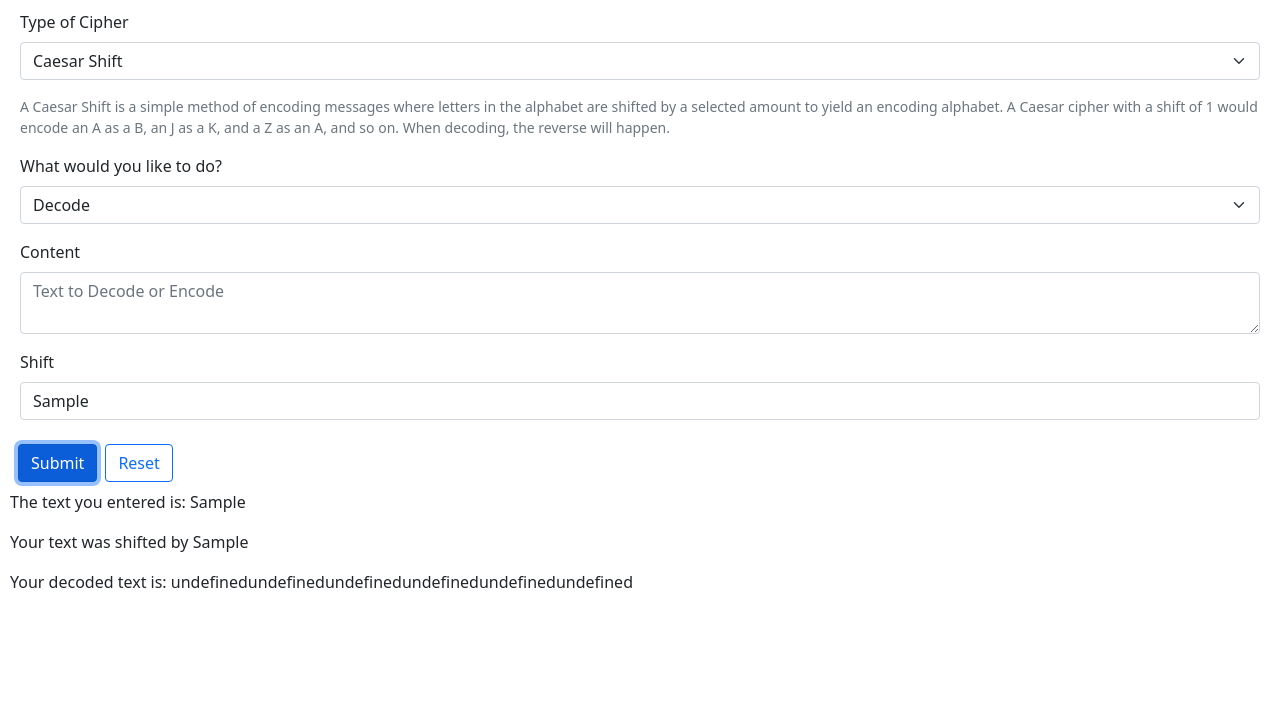
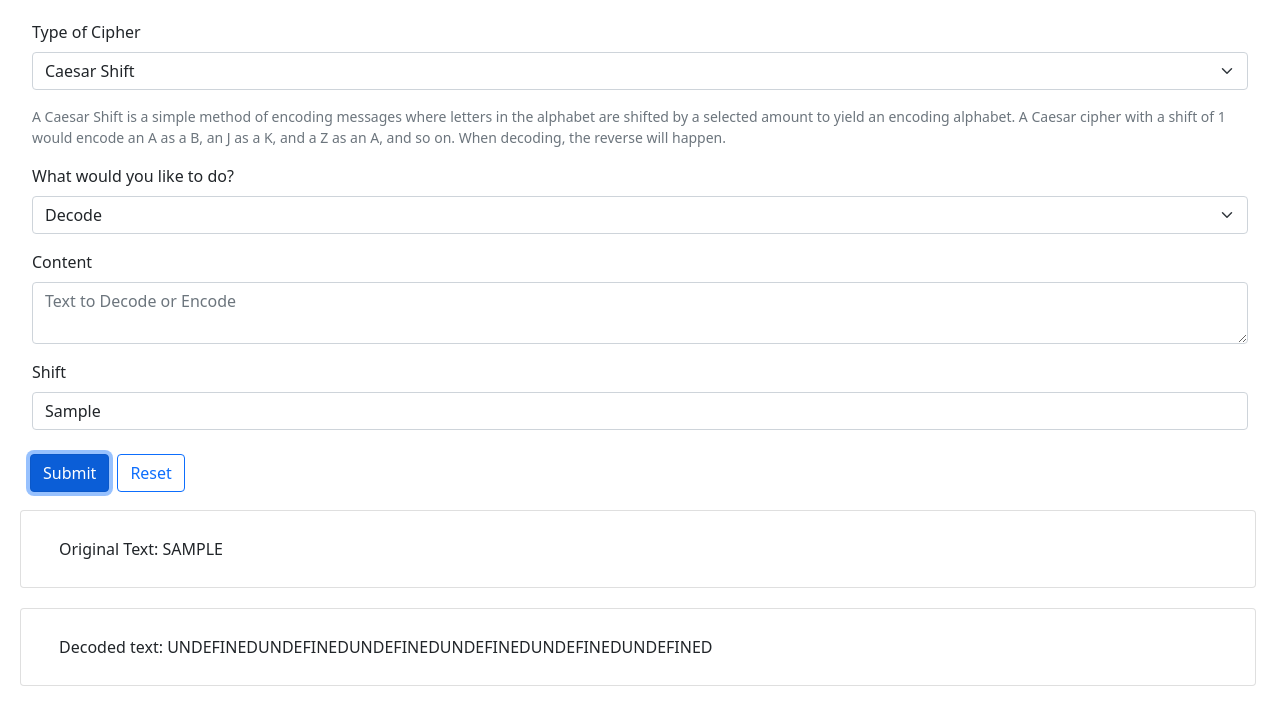
Before and after one commit to kodastokes/cipher-app, a React (Create React App) app: page / in a window 1280 px wide. Both pictures are taken after typing "Sample", "Sample" into the empty fields and a click on the button "Submit". Shown: the top 724 px of the page. Built offline with nearby package versions, Linux system fonts and the light colour scheme.

Commit message:
added answers to cards

```diff
--- a/src/App.js
+++ b/src/App.js
@@ -1,23 +1,36 @@
 import "./App.css";
 import React, { useState } from "react";
+import Container from "react-bootstrap/Container";
+import Row from "react-bootstrap/Row";
 import InputForm from "./InputForm";
 import CaesarLogic from "./CaesarLogic";
 import PolybiusLogic from "./PolybiusLogic";
 import SubstitutionLogic from "./SubstitutionLogic";
 
-import 'bootstrap/dist/css/bootstrap.min.css';
+import "bootstrap/dist/css/bootstrap.min.css";
 
 function App() {
+  const [info, setInfo] = useState({});
+  const [answer, setAnswer] = useState({});
 
-  const [info, setInfo] = useState({})
-
-  const createInfo = (newInfo) =>
-    setInfo(newInfo)
+  const createInfo = (newInfo) => setInfo(newInfo);
+  const createAnswer = (newAnswer) => setAnswer(newAnswer)
 
   return (
     <>
-      <InputForm createInfo={createInfo}/>
-      {info.type === "Caesar Shift" ? <CaesarLogic info={info} /> : info.type === "Polybius Square" ? <PolybiusLogic info={info} /> : <SubstitutionLogic info={info} /> }
+      <Container fluid>
+        <Row>
+          <InputForm createInfo={createInfo} />
+        </Row>
+        <Row>
+        {info.type === "Caesar Shift" ? (
+            <CaesarLogic info={info} />
+          ) : info.type === "Polybius Square" ? (
+            <PolybiusLogic info={info} />
+          ) :
+            <SubstitutionLogic info={info} />}
+        </Row>
+      </Container>
     </>
   );
 }
--- a/src/CaesarLogic.js
+++ b/src/CaesarLogic.js
@@ -1,4 +1,6 @@
 import React from "react";
+import Row from "react-bootstrap/Row";
+import Card from "react-bootstrap/Card";
 
 function CaesarLogic({ info }) {
   function caesar(input, shift, encode) {
@@ -42,13 +44,18 @@ function CaesarLogic({ info }) {
   if (info.content) {
     return (
       <>
-        <p> The text you entered is: {info.content}</p>
-        <p> Your text was shifted by {info.shift}</p>
-        <p>
-          {" "}
-          Your {info.encodeStatus.toLowerCase()}d text is:{" "}
-          {caesar(info.content, info.shift, info.encodeStatus)}{" "}
-        </p>
+        <Row>
+          <Card body>Original Text: {info.content.toUpperCase()}</Card>
+        </Row>
+        {/* <Row>
+          <Card body>Your text was shifted by {info.shift}</Card>
+        </Row> */}
+        <Row>
+          <Card body>
+            {info.encodeStatus}d text:{" "}
+            {caesar(info.content, info.shift, info.encodeStatus).toUpperCase()}
+          </Card>
+        </Row>
       </>
     );
   }
--- a/src/PolybiusLogic.js
+++ b/src/PolybiusLogic.js
@@ -1,4 +1,6 @@
 import React from "react";
+import Row from "react-bootstrap/Row";
+import Card from "react-bootstrap/Card";
 
 function PolybiusLogic({ info }) {
   function polybius(input, encode = true) {
@@ -117,12 +119,15 @@ function PolybiusLogic({ info }) {
   if (info.content) {
     return (
       <>
-        <p> The text you entered is: {info.content}</p>
-        <p>
-          {" "}
-          Your {info.encodeStatus.toLowerCase()}d text is:{" "}
-          {polybius(info.content, info.encodeStatus)}
-        </p>
+        <Row>
+          <Card body>Original Text: {info.content.toUpperCase()}</Card>
+        </Row>
+        <Row>
+          <Card body>
+            {info.encodeStatus}d text:{" "}
+            {polybius(info.content, info.encodeStatus).toUpperCase()}
+          </Card>
+        </Row>
       </>
     );
   }
--- a/src/SubstitutionLogic.js
+++ b/src/SubstitutionLogic.js
@@ -1,4 +1,6 @@
 import React from "react";
+import Row from "react-bootstrap/Row";
+import Card from "react-bootstrap/Card";
 
 function SubstitutionLogic({ info }) {
   function substitution(input, alphabet = "", encode = true) {
@@ -54,12 +56,19 @@ function SubstitutionLogic({ info }) {
   if (info.content) {
     return (
       <>
-        <p> The text you entered is: {info.content}</p>
-        <p>
-          {" "}
-          Your {info.encodeStatus.toLowerCase()}d text is:{" "}
-          {substitution(info.content, info.alphabet, info.encodeStatus)}
-        </p>
+        <Row>
+          <Card body>Original Text: {info.content.toUpperCase()}</Card>
+        </Row>
+        <Row>
+          <Card body>
+            {info.encodeStatus}d text:{" "}
+            {substitution(
+              info.content,
+              info.alphabet,
+              info.encodeStatus
+            ).toUpperCase()}
+          </Card>
+        </Row>
       </>
     );
   }
```
